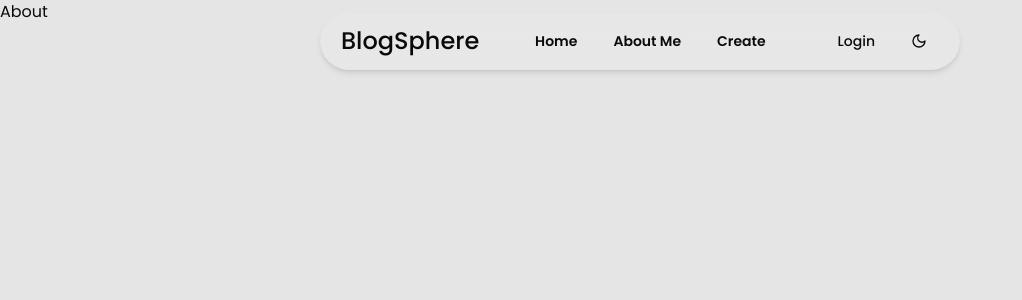
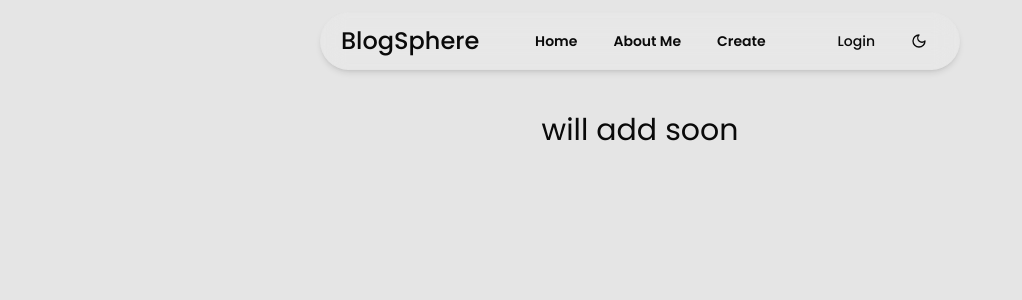
Before and after one commit to rajdeepsri/blog-next-app, a Next.js app: page /about in a window 1280 px wide. Shown: the top 300 px of the page, without its empty margins (0-1022 px from the left). Built offline with nearby package versions, Linux system fonts and the light colour scheme; no server answers.

Commit message:
added aboutme a little

```diff
--- a/src/app/about/page.tsx
+++ b/src/app/about/page.tsx
@@ -1,7 +1,7 @@
 import React, { FC } from 'react'
 
 const About: FC = () => {
-  return <div>About</div>
+  return <div className="pt-28 text-center text-3xl">will add soon</div>
 }
 
 export default About
```
